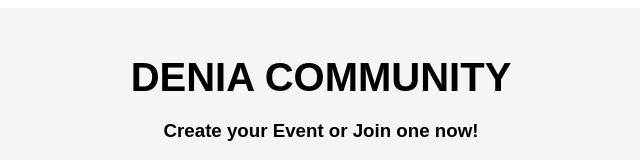
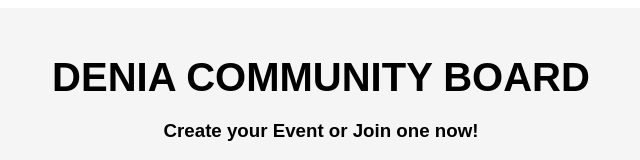
Before and after one commit to Azzurro-M/DeniaCommunity, a React (Create React App) app in the folder client/: page / in a window 1280 px wide. Shown: the top 160 px of the page, without its empty margins (319-959 px from the left). Built offline with nearby package versions, Linux system fonts and the light colour scheme; no server answers.

Commit message:
little update

```diff
--- a/client/src/components/EventList.js
+++ b/client/src/components/EventList.js
@@ -24,7 +24,7 @@ export const EventList = () => {
 
   return (
     <div className="event-list">
-      <h1>DENIA COMMUNITY</h1>
+      <h1>DENIA COMMUNITY BOARD</h1>
       <h3>Create your Event or Join one now! </h3>
       <ul>
         {events.map((event) => (
```
